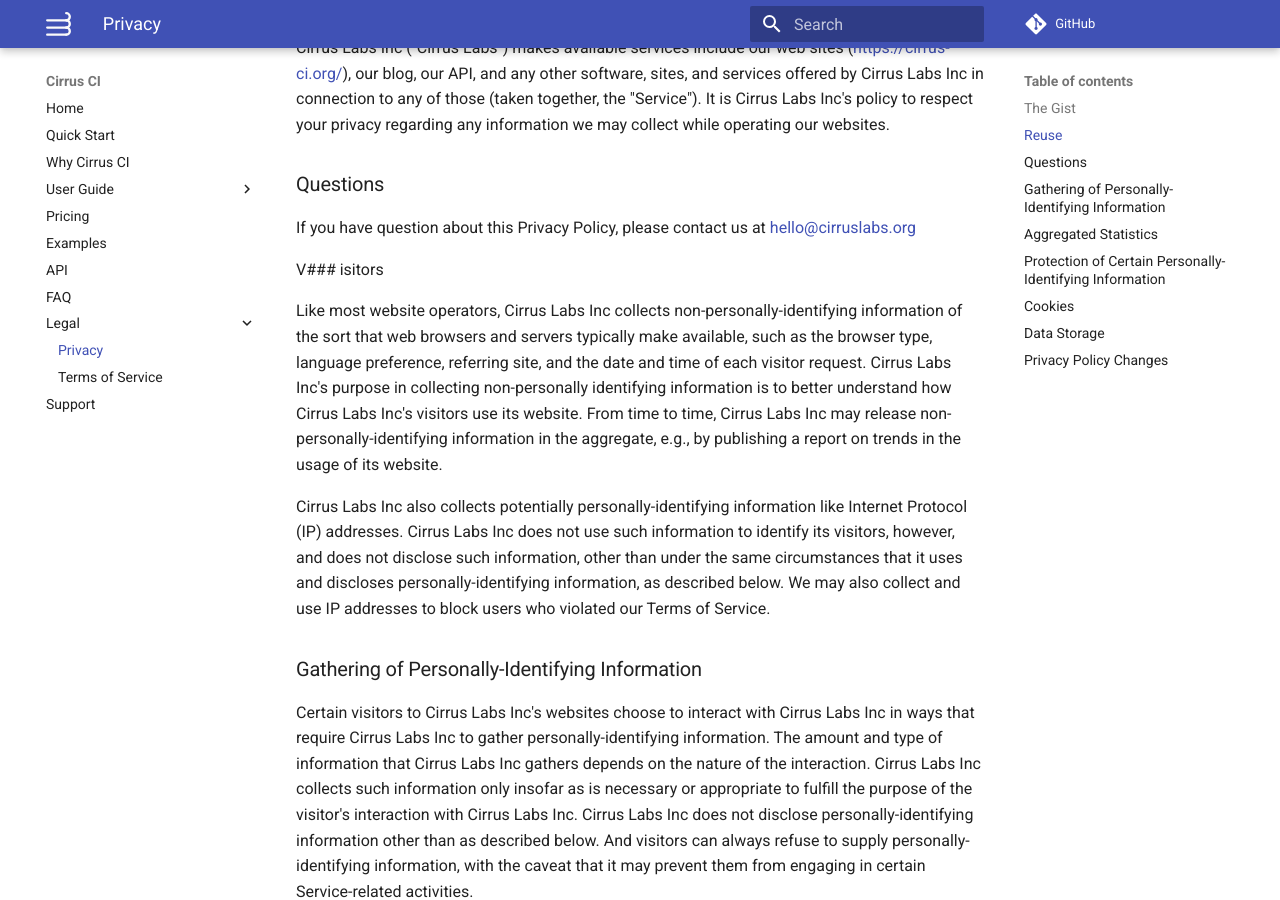
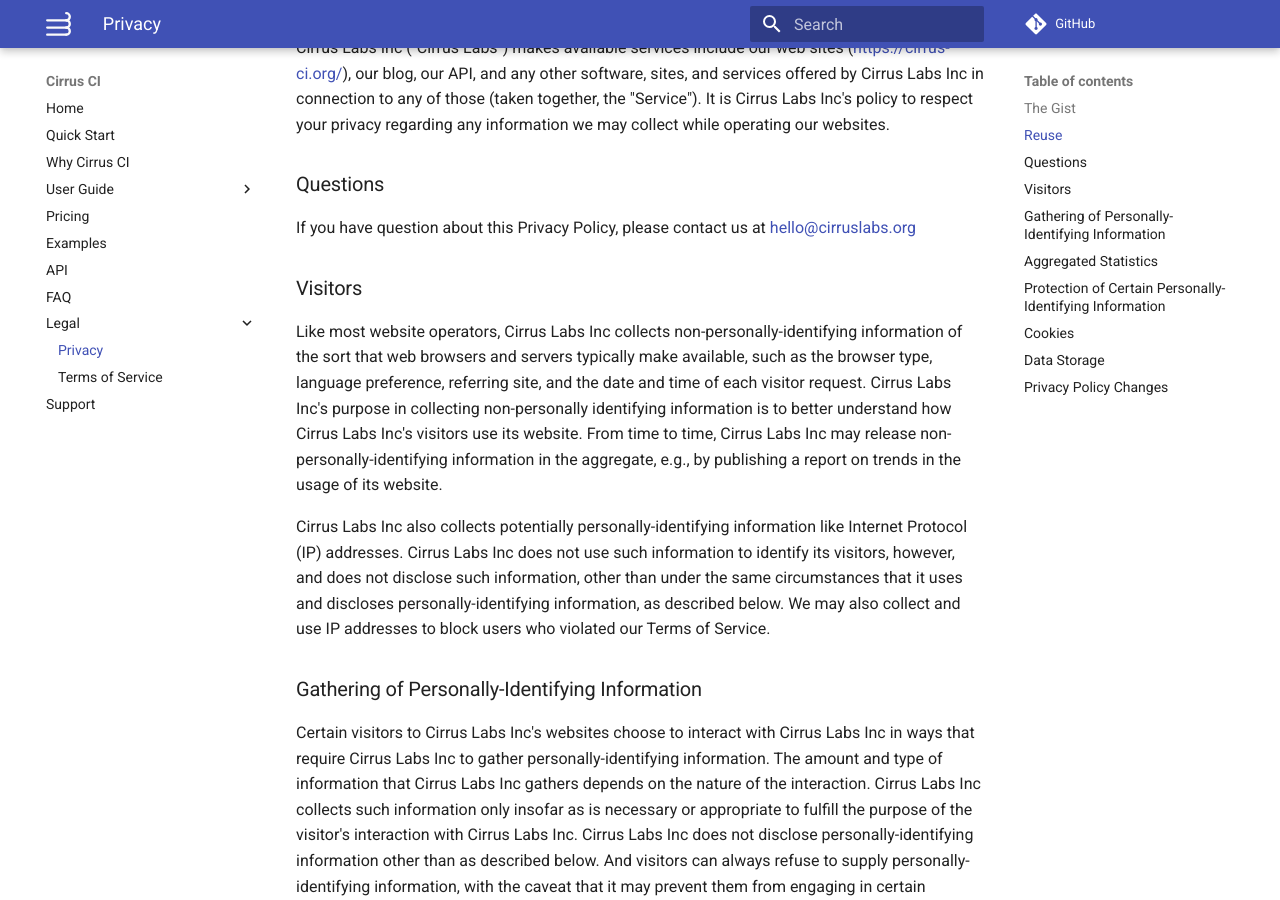
Before and after one commit to cirruslabs/cirrus-ci-docs, an MkDocs documentation site: the page built from docs/legal/privacy.md, in a window 1280 px wide and 900 px high, scrolled down 723 px. Built offline with MkDocs 1.6.1 and Material for MkDocs 9.7.7, drawn with Linux system fonts in a browser that asks for light colours; comment, search, counter and statistics services are not loaded.

Commit message:
Fix broken header (#134)

```diff
--- a/docs/legal/privacy.md
+++ b/docs/legal/privacy.md
@@ -34,7 +34,7 @@ It is Cirrus Labs Inc's policy to respect your privacy regarding any information
 
 If you have question about this Privacy Policy, please contact us at hello@cirruslabs.org
 
-V### isitors
+### Visitors
 
 Like most website operators, Cirrus Labs Inc collects non-personally-identifying information of the sort that web browsers and
 servers typically make available, such as the browser type, language preference, referring site, and the date and time of each visitor request.
```
